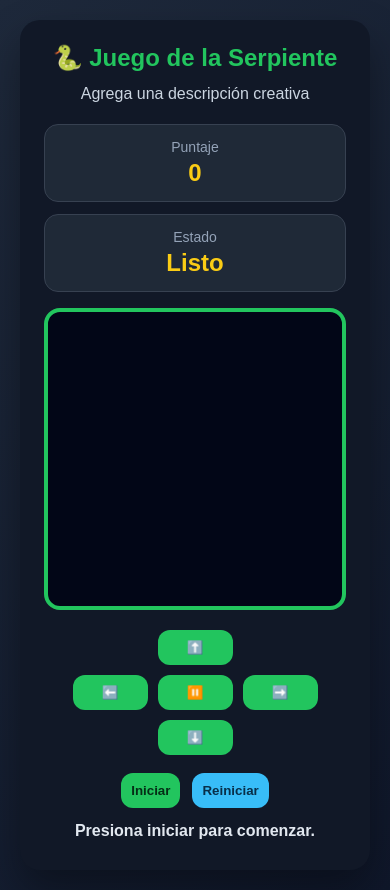
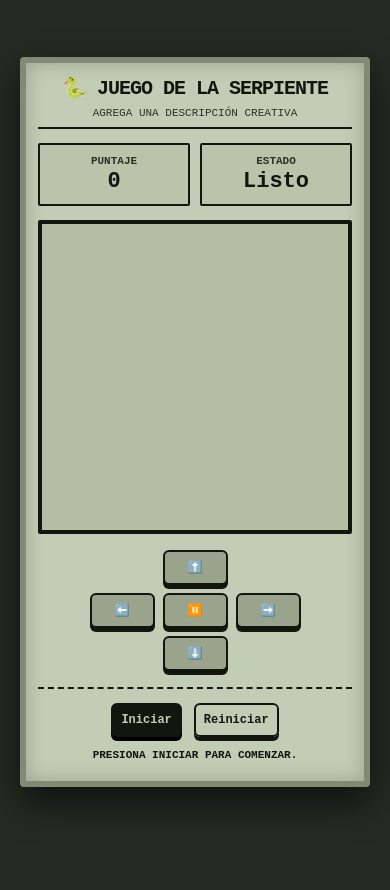
Before and after one commit to DavidGC28/serpiente, a plain HTML site: page serpiente.html in a window 390 px wide. After the commit the page ends 844 px from the top, so only its background shows below. Drawn offline with Linux system fonts and the light colour scheme.

Commit message:
cambios finales

```diff
--- a/serpiente.css
+++ b/serpiente.css
@@ -2,13 +2,15 @@
     box-sizing: border-box;
     margin: 0;
     padding: 0;
-    font-family: Arial, Helvetica, sans-serif;
+    /* Tipografía monoespaciada rígida que simula una matriz de texto digital */
+    font-family: 'Courier New', Courier, monospace;
 }
 
 body {
     min-height: 100vh;
-    background: linear-gradient(135deg, #1e293b, #0f172a);
-    color: white;
+    /* Fondo exterior oscuro para simular el plástico de la carcasa exterior del celular */
+    background: #252a24;
+    color: #12160f; /* El tono oscuro clásico de los píxeles LCD activos */
     display: flex;
     justify-content: center;
     align-items: center;
@@ -17,90 +19,114 @@ body {
 
 .contenedor-juego {
     width: 100%;
-    max-width: 720px;
-    background: #111827;
-    border-radius: 20px;
-    padding: 24px;
-    box-shadow: 0 20px 40px rgba(0, 0, 0, 0.35);
+    max-width: 500px;
+    /* El mítico fondo verde-grisáceo retroiluminado de las pantallas monocromáticas */
+    background: #c3ccb5;
+    /* Borde grueso que simula el marco protector interno de la pantalla del teléfono */
+    border: 12px solid #828a74;
+    border-radius: 4px; /* Esquinas casi rectas, típicas del ensamblaje de la época */
+    padding: 20px;
+    box-shadow:
+        inset 0 0 20px rgba(0, 0, 0, 0.2),
+        0 15px 35px rgba(0, 0, 0, 0.6);
     text-align: center;
 }
 
 h1 {
-    margin-bottom: 10px;
-    font-size: 32px;
-    color: #22c55e;
+    margin-bottom: 6px;
+    font-size: 24px;
+    font-weight: bold;
+    color: #12160f; /* El título usa el mismo color de píxel grueso */
+    text-transform: uppercase;
+    letter-spacing: -1px;
 }
 
 .descripcion {
-    margin-bottom: 18px;
-    color: #cbd5e1;
-    line-height: 1.5;
+    margin-bottom: 14px;
+    color: #2b3324;
+    font-size: 11px;
+    line-height: 1.4;
+    text-transform: uppercase;
+    border-bottom: 2px solid #12160f; /* Línea divisoria rígida de pantalla */
+    padding-bottom: 6px;
 }
 
 .panel-info {
     display: flex;
     justify-content: space-between;
-    gap: 12px;
-    margin-bottom: 16px;
+    gap: 10px;
+    margin-bottom: 14px;
     flex-wrap: wrap;
 }
 
 .tarjeta-info {
     flex: 1;
-    min-width: 150px;
-    background: #1f2937;
-    padding: 14px;
-    border-radius: 14px;
-    border: 1px solid #374151;
+    min-width: 120px;
+    /* Fondo ligeramente contrastado con la pantalla principal */
+    background: #b9c4aa;
+    padding: 10px;
+    border-radius: 2px;
+    border: 2px solid #12160f; /* Caja con borde de píxel grueso */
 }
 
 .tarjeta-info span {
     display: block;
-    font-size: 14px;
-    color: #94a3b8;
-    margin-bottom: 4px;
+    font-size: 11px;
+    color: #2b3324;
+    margin-bottom: 2px;
+    text-transform: uppercase;
+    font-weight: bold;
 }
 
 .tarjeta-info strong {
-    font-size: 24px;
-    color: #facc15;
+    font-size: 22px;
+    color: #12160f; /* El puntaje comparte el color monocromático */
 }
 
 canvas {
     width: 100%;
-    max-width: 500px;
-    background: #020617;
-    border: 4px solid #22c55e;
-    border-radius: 16px;
+    max-width: 400px;
+    /* Fondo ligeramente más oscuro para delimitar el área activa del cristal LCD */
+    background: #b2bfa2;
+    border: 4px solid #12160f;
+    border-radius: 2px;
     display: block;
-    margin: 0 auto 20px auto;
+    margin: 0 auto 16px auto;
+    /* Evita que el navegador suavice los bordes, manteniendo el pixelado duro de los 2000 */
+    image-rendering: pixelated;
 }
 
 .controles {
     display: grid;
-    grid-template-columns: repeat(3, 90px);
-    gap: 10px;
+    grid-template-columns: repeat(3, 75px);
+    gap: 8px;
     justify-content: center;
     align-items: center;
-    margin-bottom: 18px;
+    margin-bottom: 16px;
 }
 
+/* --- TECLADO FÍSICO DE BOTONES --- */
 .controles button,
 .acciones button {
-    border: none;
-    border-radius: 12px;
-    padding: 12px 16px;
-    background: #22c55e;
-    color: #052e16;
+    border: 2px solid #12160f;
+    border-radius: 6px;
+    padding: 10px;
+    /* Color gris-verdoso opaco que simula las teclas de goma o plástico */
+    background: #9aa38c;
+    color: #12160f;
     font-weight: bold;
     cursor: pointer;
-    transition: 0.2s;
+    /* Sin transiciones fluidas ni animaciones modernas */
+    transition: none;
+    /* Relieve inferior para dar sensación de botón en 3D que se puede hundir */
+    box-shadow: 0 4px 0 #12160f;
 }
 
-.controles button:hover,
-.acciones button:hover {
-    transform: scale(1.05);
-    background: #86efac;
+/* Efecto de hundimiento mecánico al presionar los botones */
+.controles button:active,
+.acciones button:active {
+    transform: translateY(4px);
+    box-shadow: none;
 }
 
 .vacio {
@@ -112,31 +138,50 @@ canvas {
     justify-content: center;
     gap: 12px;
     flex-wrap: wrap;
+    border-top: 2px dashed #12160f; /* Separador mecánico para el menú inferior */
+    padding-top: 14px;
+}
+
+/* Inversión de color clásica de los menús de celulares antiguos */
+.acciones button {
+    background: #12160f;
+    color: #c3ccb5;
+    box-shadow: 0 4px 0 #000000;
 }
 
 .acciones .secundario {
-    background: #38bdf8;
-    color: #082f49;
+    background: transparent;
+    color: #12160f;
+    box-shadow: 0 4px 0 #12160f;
 }
 
 .mensaje {
-    margin-top: 14px;
-    color: #e2e8f0;
-    min-height: 24px;
+    margin-top: 12px;
+    color: #12160f;
+    min-height: 20px;
     font-weight: bold;
+    font-size: 11px;
+    text-transform: uppercase;
 }
 
+/* --- AJUSTES RESPONSIVOS --- */
 @media (max-width: 520px) {
+    .contenedor-juego {
+        border-width: 6px;
+        padding: 12px;
+    }
+
     h1 {
-        font-size: 24px;
+        font-size: 20px;
     }
 
     .controles {
-        grid-template-columns: repeat(3, 75px);
+        grid-template-columns: repeat(3, 65px);
     }
 
     .controles button,
     .acciones button {
-        padding: 10px;
+        padding: 8px;
+        font-size: 12px;
     }
 }
--- a/serpiente.js
+++ b/serpiente.js
@@ -165,32 +165,82 @@ function actualizarInterfaz(estado, mensaje) {
 }
 
 function dibujar() {
+    // Limpiar pantalla
     ctx.clearRect(0, 0, canvas.width, canvas.height);
 
-    // Comida Neón
-    ctx.fillStyle = "#10b981";
-    ctx.shadowBlur = 10;
-    ctx.shadowColor = "#10b981";
-    ctx.fillRect(comida.x * TAMANIO_BLOQUE + 2, comida.y * TAMANIO_BLOQUE + 2, TAMANIO_BLOQUE - 4, TAMANIO_BLOQUE - 4);
+    // Color monocromático del píxel activo de Nokia 3310
+    const COLOR_PIXEL = "#12160f";
+    ctx.fillStyle = COLOR_PIXEL;
+    ctx.shadowBlur = 0; // Desactivar resplandores modernos
 
-    // Serpiente (Cabeza Neón / Cuerpo Morado NERV)
+    // ==========================================
+    // --- 1. COMIDA: RATÓN PIXELADO DE 8 BITS ---
+    // ==========================================
+    let fx = comida.x * TAMANIO_BLOQUE;
+    let fy = comida.y * TAMANIO_BLOQUE;
+    let p = 3; // Tamaño del píxel interno del ratón
+
+    // Orejas
+    ctx.fillRect(fx + 3 * p, fy + 1 * p, p, p);
+    ctx.fillRect(fx + 4 * p, fy + 2 * p, p, p);
+    // Cuerpo
+    ctx.fillRect(fx + 2 * p, fy + 3 * p, 4 * p, 2 * p);
+    ctx.fillRect(fx + 1 * p, fy + 4 * p, p, p); // Nariz (Izquierda)
+    // Patas
+    ctx.fillRect(fx + 2 * p, fy + 5 * p, p, p);
+    ctx.fillRect(fx + 5 * p, fy + 5 * p, p, p);
+    // Cola
+    ctx.fillRect(fx + 6 * p, fy + 4 * p, p, p);
+    ctx.fillRect(fx + 7 * p, fy + 3 * p, p, p);
+
+
+    // ==========================================
+    // --- 2. SERPIENTE PIXELADA DINÁMICA ---
+    // ==========================================
     for (let i = 0; i < serpiente.length; i++) {
         let xPos = serpiente[i].x * TAMANIO_BLOQUE;
         let yPos = serpiente[i].y * TAMANIO_BLOQUE;
 
         if (i === 0) {
-            ctx.fillStyle = "#10b981";
-            ctx.shadowBlur = 12;
-            ctx.shadowColor = "#10b981";
+            // --- CABEZA DE LA SERPIENTE (Bloque Completo) ---
+            ctx.fillStyle = COLOR_PIXEL;
+            ctx.fillRect(xPos, yPos, TAMANIO_BLOQUE, TAMANIO_BLOQUE);
+
+            // Ojos en "pantalla LCD" (píxeles apagados/transparentes del fondo)
+            ctx.fillStyle = "#b2bfa2";
+            let offset = 4;
+            let tamOjo = 4;
+
+            if (direccion === "derecha" || direccion === "izquierda") {
+                let mult = direccion === "derecha" ? 1 : -1;
+                let dexFrente = mult === 1 ? TAMANIO_BLOQUE - offset - tamOjo : offset;
+
+                ctx.fillRect(xPos + dexFrente, yPos + offset, tamOjo, tamOjo);
+                ctx.fillRect(xPos + dexFrente, yPos + TAMANIO_BLOQUE - offset - tamOjo, tamOjo, tamOjo);
+            } else {
+                let mult = direccion === "abajo" ? 1 : -1;
+                let deyFrente = mult === 1 ? TAMANIO_BLOQUE - offset - tamOjo : offset;
+
+                ctx.fillRect(xPos + offset, yPos + deyFrente, tamOjo, tamOjo);
+                ctx.fillRect(xPos + TAMANIO_BLOQUE - offset - tamOjo, yPos + deyFrente, tamOjo, tamOjo);
+            }
+
         } else {
-            ctx.fillStyle = "#5c468c";
-            ctx.shadowBlur = 0;
+            // --- CUERPO SEGMENTADO (Efecto cónico retro) ---
+            ctx.fillStyle = COLOR_PIXEL;
+
+            // Va reduciendo 2 píxeles de grosor cada ciertos segmentos hacia la cola
+            let reduccion = Math.min(8, Math.floor(i / 2) * 2);
+            let nuevoTamanio = TAMANIO_BLOQUE - reduccion;
+            let centrado = reduccion / 2;
+
+            // Dibujar el bloque del cuerpo centrado en su cuadrícula
+            ctx.fillRect(xPos + centrado, yPos + centrado, nuevoTamanio, nuevoTamanio);
+
+            // Pequeña cuadrícula divisoria interna entre bloques para que se note la animación
+            ctx.strokeStyle = "#b2bfa2";
+            ctx.lineWidth = 1;
+            ctx.strokeRect(xPos + centrado, yPos + centrado, nuevoTamanio, nuevoTamanio);
         }
-
-        ctx.strokeStyle = "#151221";
-        ctx.fillRect(xPos, yPos, TAMANIO_BLOQUE, TAMANIO_BLOQUE);
-        ctx.strokeRect(xPos, yPos, TAMANIO_BLOQUE, TAMANIO_BLOQUE);
     }
 }
-
-dibujar();
```
